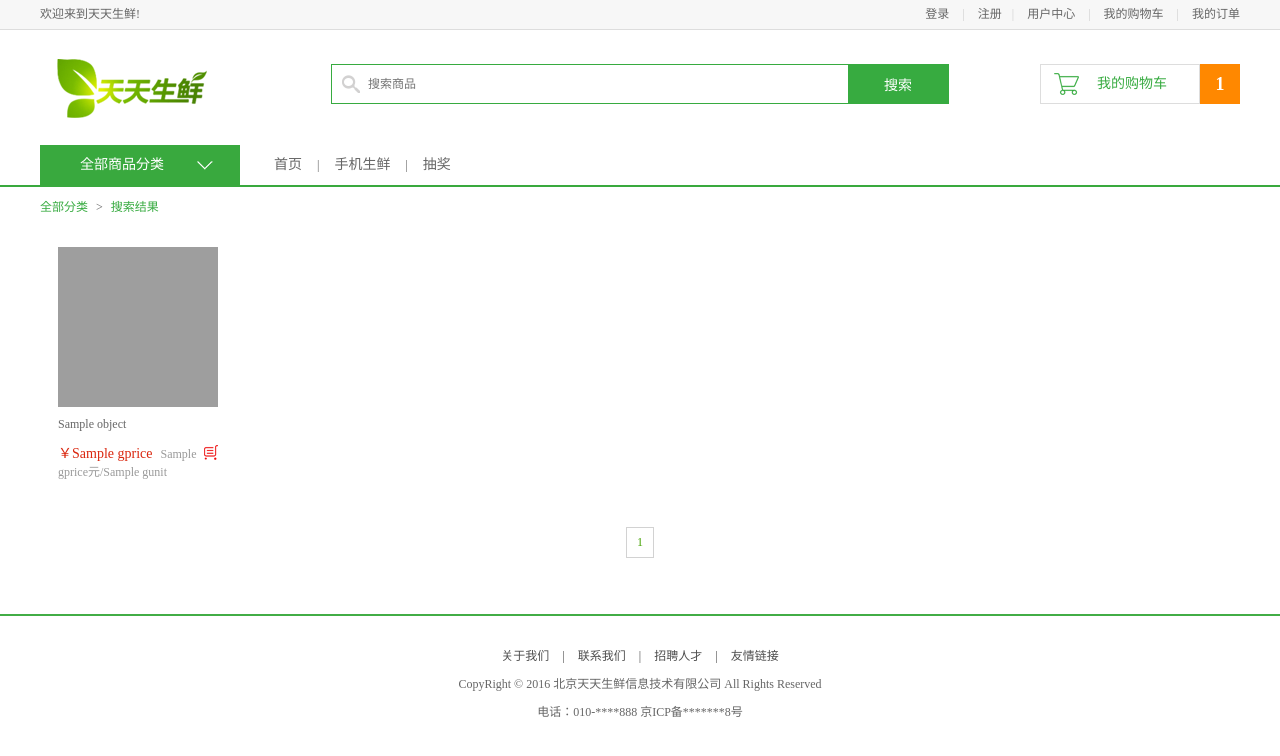
After one commit to dancingsnow/freshProject, a Django app: template freshProject/templates/search/search.html in a window 1280 px wide. The commit adds this page. Shown: the top 756 px of the page. Run offline with Django 3.2, Linux system fonts and the light colour scheme; the template is opened without the code that fills it: most values are stand-ins (such as "Sample title", 1, 10 or a date in 2020); parts of the project's set-up code (start-up, migrations or seed data) failed here and were passed over; grey boxes are pictures that could not be loaded.

Commit message:
全文检索 -done!

```diff
--- a/freshProject/df_goods/urls.py
+++ b/freshProject/df_goods/urls.py
@@ -7,5 +7,7 @@ urlpatterns = [
     url(r'^list/(\d+)_(\d+)_(\d+)/$',views.list), # 商品列表!!!!!!!!!!!!!!!!!!
     url(r'^detail/(\d+)_(\d+)/$', views.detail), # 商品细节
     url(r'^adv/(\d+)/$',views.adv_link),  # 广告位置
+    url(r'^search/',views.MySearchView(results_per_page=6)), # 链接打开，同时创建对应的视图的类
+                                                            # results_per_page=  用于设置，搜索结果每页展示的数量。
 
 ]
--- a/freshProject/df_user/views.py
+++ b/freshProject/df_user/views.py
@@ -133,6 +133,7 @@ def user_center_info(request):  # 默认界面-用户中心-个人信息
     #     print('user_id不存在，转向登陆界面...')
     #     return redirect('/user/login/')
     user_id = request.session['user_id']
+    uname = request.session.get('user_name')
     user = UserInfo.objects.get(id=user_id)
 
     # 得到浏览记录的cookie,进行界面数据的更新。
@@ -149,6 +150,7 @@ def user_center_info(request):  # 默认界面-用户中心-个人信息
     context = {
         'title': '用户中心',
         'loadin': 1,
+        'uname':uname,
         'user': user,
         'goods':goods,  # 浏览商品的记录
     }
@@ -161,6 +163,7 @@ def user_center_order(request,pIndex):  # pIndex为页码指针
     if pIndex == '':  # 不写页码，默认第一页
         pIndex = 1
     user_id = request.session['user_id']
+    uname = request.session.get('user_name')
     user = UserInfo.objects.get(id = user_id)
     order_list = user.orderinfo_set.all() # 根据用户得到所有的订单信息，再由订单信息得到具体的订单详情
     # order_list2 = order_list[::-1]  # 反过来排序，最新的数据在第一页。(默认按得oid排序)
@@ -175,6 +178,7 @@ def user_center_order(request,pIndex):  # pIndex为页码指针
     context = {
         'title':'用户中心',
         'loadin':1,
+        'uname':uname,
         'user':user,
         'p':p,
         'page':page,
@@ -185,6 +189,7 @@ def user_center_order(request,pIndex):  # pIndex为页码指针
 @user_decorator.login
 def user_center_site(request):
     user_id = request.session['user_id']
+    uname = request.session.get('user_name')
     user = UserInfo.objects.get(id = user_id)
     if request.method == 'POST':
         user.ucustomer = request.POST['ucustomer']   # name为键，value为值
@@ -198,6 +203,7 @@ def user_center_site(request):
     context = {
         'title':'用户中心',
         'loadin':1,
+        'uname':uname,
         'user':user,
     }
 
--- a/freshProject/freshProject/urls.py
+++ b/freshProject/freshProject/urls.py
@@ -24,5 +24,6 @@ urlpatterns = [
     url(r'^',include('df_goods.urls')),
     url(r'^cart/',include('df_cart.urls')), # 购物车
     url(r'^order/',include('df_order.urls')), # 订单
+    # url(r'^search/',include('haystack.urls')),  # 全文检索
 
 ]
--- a/freshProject/templates/df_goods/base.html
+++ b/freshProject/templates/df_goods/base.html
@@ -56,8 +56,10 @@
 	<div class="search_bar clearfix">
 		<a href="/" class="logo fl"><img src="/static/images/logo.png"></a>
 		<div class="search_con fl">
-			<input type="text" class="input_text fl" name="" placeholder="搜索商品">
-			<input type="button" class="input_btn fr" name="" value="搜索">
+			<form method="get" action="/search/" target="_blank">
+				<input type="text" class="input_text fl" name="q" placeholder="搜索商品">
+				<input type="submit" class="input_btn fr" value="搜索">
+			</form>
 		</div>
 		<div class="guest_cart fr">
 			<a href="/cart/" class="cart_name fl">我的购物车</a>
--- a/freshProject/templates/df_user/register.html
+++ b/freshProject/templates/df_user/register.html
@@ -6,7 +6,7 @@
 {% block middle_body %}
 	<div class="register_con">
 		<div class="l_con fl">
-			<a class="reg_logo"><img src="/static/images/logo02.png"></a>
+			<a class="reg_logo" href="/"><img src="/static/images/logo02.png"></a>
 			<div class="reg_slogan">足不出户  ·  新鲜每一天</div>
 			<div class="reg_banner"></div>
 		</div>
--- /dev/null
+++ b/freshProject/templates/search/indexes/df_goods/goodsinfo_text.txt
@@ -0,0 +1,3 @@
+{{ object.gtitle }}
+{{ object.gdesc }}
+{{ object.gdetail}}
--- /dev/null
+++ b/freshProject/templates/search/search.html
@@ -0,0 +1,117 @@
+{% extends 'df_goods/base.html' %}
+
+{% block head %}
+<script type="text/javascript">
+	$(function () {
+	    // '+1'初始化为隐藏状态
+        $('.add_cart_ani').hide();
+        // 点击购物车图标
+		$('.add_goods').click(function () {
+            $(this).parent().next().fadeIn();  // 淡入淡出
+            $(this).parent().next().fadeOut();
+			// 点加入购物车，添加到数据库数字（获得对应数据，发送）
+			var goods_id = $(this).attr('name');  //商品的id(在家标签内，将name属性定义为了id的字符串)
+			$.get('/cart/add_goods/',{'goods_id':goods_id,'goods_num':1},function (data) {
+                if (data.user_exist == '0'){
+					window.location.href="/user/login/"   // 用于当没有用户登陆时的重定向
+				}
+				$('#show_count').html(data.cart_count);
+            });  //list界面，点一下加入购物车，默认数量加一
+		});
+    });
+	//还可添加购物车的动画
+</script>
+{% endblock head %}
+
+{% block middle_body %}
+	<div class="navbar_con">
+		<div class="navbar clearfix">
+			<div class="subnav_con fl">
+				<h1>全部商品分类</h1>
+				<span></span>
+				<ul class="subnav">
+					<li><a href="/list/1_1_1/" class="fruit">新鲜水果</a></li>
+					<li><a href="/list/2_1_1/" class="seafood">海鲜水产</a></li>
+					<li><a href="/list/3_1_1/" class="meet">猪牛羊肉</a></li>
+					<li><a href="/list/4_1_1/" class="egg">禽类蛋品</a></li>
+					<li><a href="/list/5_1_1/" class="vegetables">新鲜蔬菜</a></li>
+					<li><a href="/list/6_1_1/" class="ice">速冻食品</a></li>
+				</ul>
+			</div>
+			<ul class="navlist fl">
+				<li><a href="/">首页</a></li>
+				<li class="interval">|</li>
+				<li><a href="/no_setting/">手机生鲜</a></li>
+				<li class="interval">|</li>
+				<li><a href="/no_setting/">抽奖</a></li>
+			</ul>
+		</div>
+	</div>
+
+	<div class="breadcrumb">
+		<a href="/">全部分类</a>
+		<span>></span>
+        <a id="a1">搜索结果</a>  <!--id='1'设置了他自己hover不改变-->
+	</div>
+{% block top_little_boddy %}
+
+
+<!--detail专有的商品详情的内容-->
+
+{% endblock top_little_boddy %}
+
+	<div class="main_wrap clearfix">
+        {% block little_boddy %}
+        <!--还可以把DTL语言完全写到标签内!!!!!!!!!!!!!!!!!!!!!!========!!!!!!!!!!-->
+                <!--sort分类排序方式，点击其中一种排排序方式后，都默认打开展示第一页-->
+                <div class="r_wrap fr clearfix" style="width: 1200px">
+
+                    <ul class="goods_type_list clearfix">
+                        <!--遍历当前页，通过page对象得到的数据 -->
+                        {% for info in page.object_list %}
+                            <li>			<!--根据商品所属类别的id和自己的id得到对应详情页。-->
+                                <a href="/detail/{{info.object.gtype.id}}_{{info.object.id}}/"><img src="/static/media/{{info.object.gpic}}"></a>
+                                <h4><a href="/detail/{{info.object.gtype.id}}_{{info.object.id}}/">{{info.object.gtitle}}</a></h4>
+                                <div class="operate">
+                                    <span class="prize">￥{{info.object.gprice}}</span>
+                                    <span class="unit">{{info.object.gprice}}元/{{info.object.gunit}}</span>
+                                    <a href="javascript:;" class="add_goods" name="{{info.object.id}}" title="加入购物车"></a>
+                                </div>
+                                <span class="add_cart_ani">+1</span>
+                            </li>
+                        {% empty %}
+                            <p style="color: red;font-size: 30px;height: 400px;line-height: 400px;text-align: center">未检索到匹配项！</p>
+                        {% endfor %}
+
+                    </ul>
+
+                    <!--分页-->
+                    <div class="pagenation">
+                                                    <!--在python语句中方法执行，一定加（），
+                                                    在DTL中，不能加，不然会报错
+                                                    “Could not parse the remainder: '()' from 'page.previous_page_number()'”-->
+                        {% if page.has_previous %}
+                            <a href="/search/?q={{query}}&amp;page={{page.previous_page_number}}"><上一页</a>
+                            <!--&等符号尽量用&amp;字符实体代替，避免有些浏览器识别出错-->
+                        {% endif %}
+
+                        {% for pindex in paginator.page_range %}
+                            {% if pindex == page.number %}
+                                <a class="active">{{pindex}}</a>   <!--把herf属性去掉，界面图标便无法点击-->
+                            {% else %}
+                                <a href="/search/?q={{query}}&amp;page={{pindex}}">{{pindex}}</a>
+                            {% endif %}
+                        {% endfor %}
+
+                        {% if page.has_next %}
+                            <a href="/search/?q={{query}}&amp;page={{page.next_page_number}}">下一页></a>
+                        {% endif %}
+
+                    </div>
+                </div>
+
+
+        {% endblock little_boddy %}
+
+	</div>
+{% endblock middle_body %}
```
Also changed, not shown: freshProject/df_goods/search_indexes.py (added, +13 -0 lines), freshProject/df_goods/views.py (+22 -0 lines), freshProject/freshProject/settings.py (+11 -0 lines), freshProject/static/search_words.txt (added, +11 -0 lines), freshProject/templates/df_user/user_center_base.html (+5 -3 lines), 4 other files.
